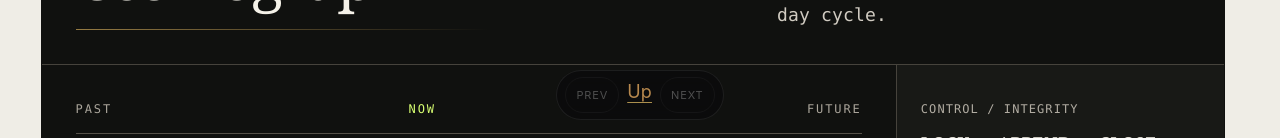
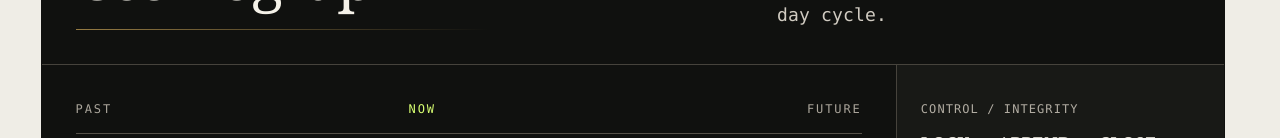
Before and after one commit to AiBhrigu/bhrigu-portal, a Next.js app: page /founding/phi-btc-timing-windows in a window 1280 px wide. Shown: the part 662-800 px from the top of the page. Built offline with nearby package versions, Linux system fonts and the light colour scheme; no server answers.

Commit message:
Hide global portal navigation on Founding surfaces

```diff
--- a/pages/_app.js
+++ b/pages/_app.js
@@ -250,7 +250,7 @@ export default function App({ Component, pageProps }) {
     <BhriguPhiHeader routeOverride={ephemeridesPath||path==="/astro"?`${path}?lang=${lang}`:null} />
     <Component {...pageProps} />
     <BtcFreeCorridorSurfaceAdapter />
-    {path!=="/"?<PrevNextBlock route={router.asPath} localeHint={raw}/>:null}
+    {!["/","/founding/phi-btc-timing-windows","/founding/phi-btc-timing-windows/request"].includes(path)?<PrevNextBlock route={router.asPath} localeHint={raw}/>:null}
     <style jsx global>{`
       @media (min-width: 841px) {
         main[data-primary-product="market-cosmographer"] [data-btc-field-canvas][data-home-system-map] {
```
